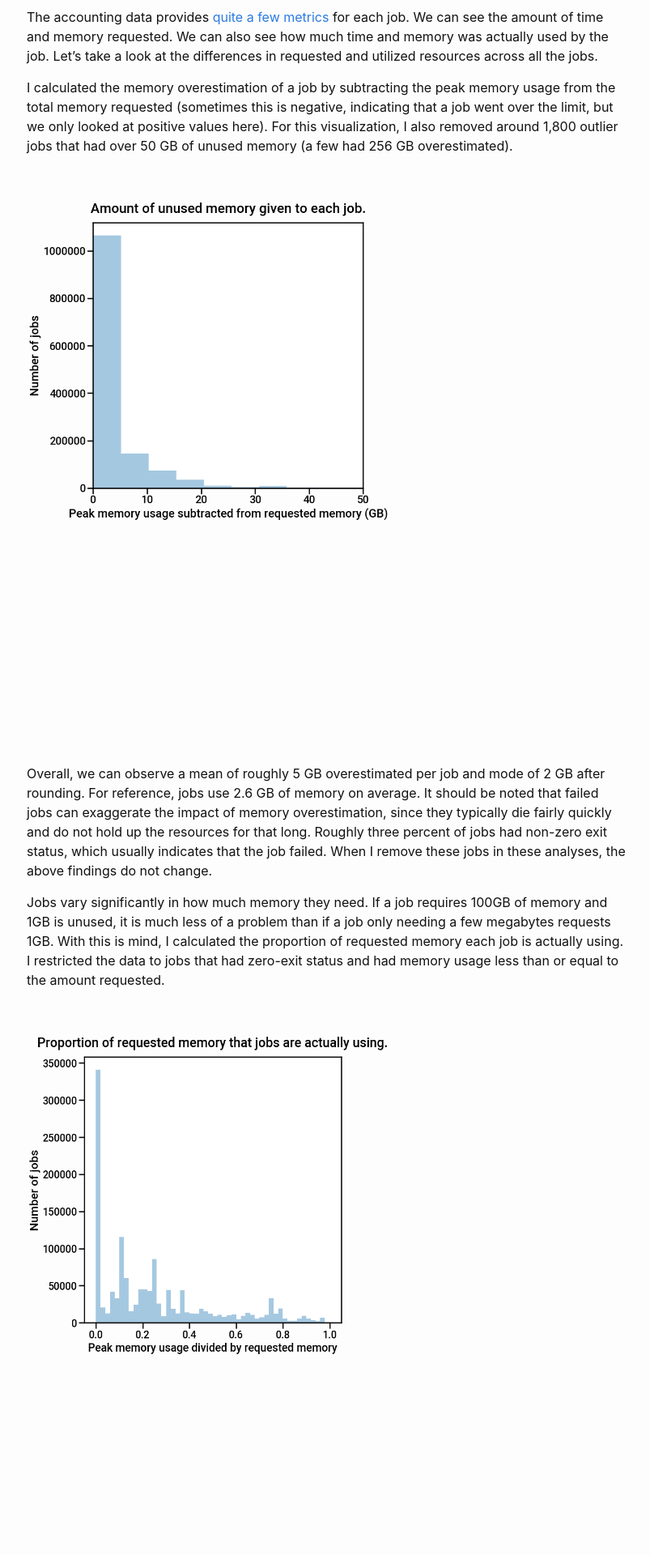
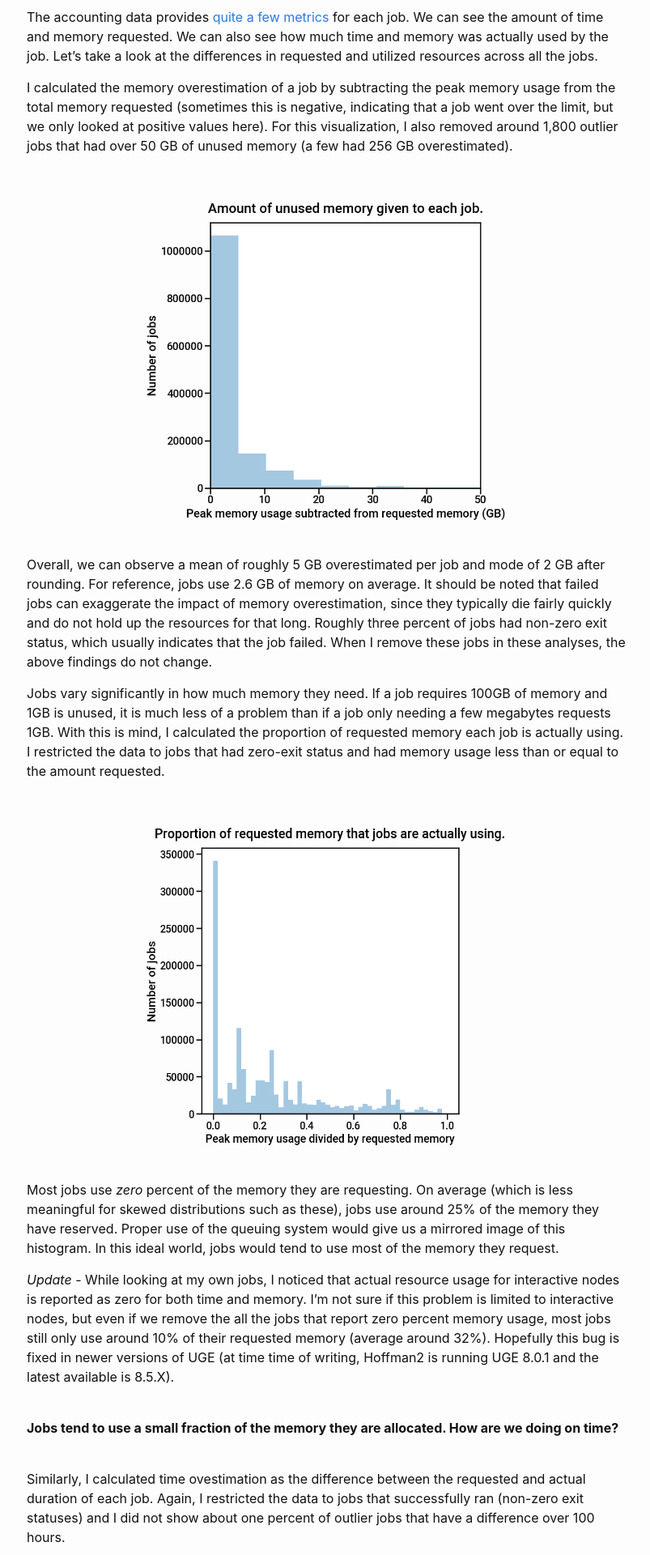
Before and after one commit to brandonjew/brandonjew.github.io, a Jekyll site: the page built from _posts/2019-04-10-server-stats.markdown, in a window 1280 px wide. Shown: the part 1163-3083 px from the top of the page at 81% size, without its empty margins (237-1040 px from the left). Built offline with Jekyll 4.4.1, drawn with Linux system fonts in a browser that asks for light colours.

Commit message:
try to fix image rescaling on mobile again pt 8

```diff
--- a/assets/main.css
+++ b/assets/main.css
@@ -48,6 +48,7 @@ img {
   vertical-align: middle; }
 
 .parent {
+  max-height: 400px;
   width: auto;
   margin: auto;
 }
@@ -66,6 +67,8 @@ img {
   max-width: 100%;
   max-height: 100%;
   position: absolute;
+  margin-left: auto;
+  margin-right: auto;
   top: 0;
   bottom: 0;
   left: 0;
```
